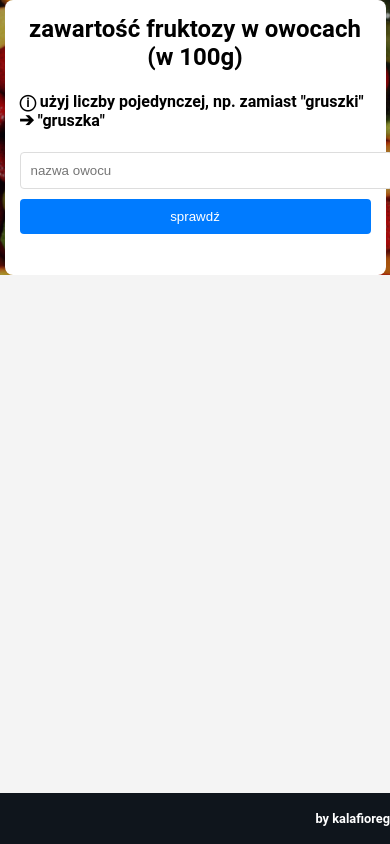
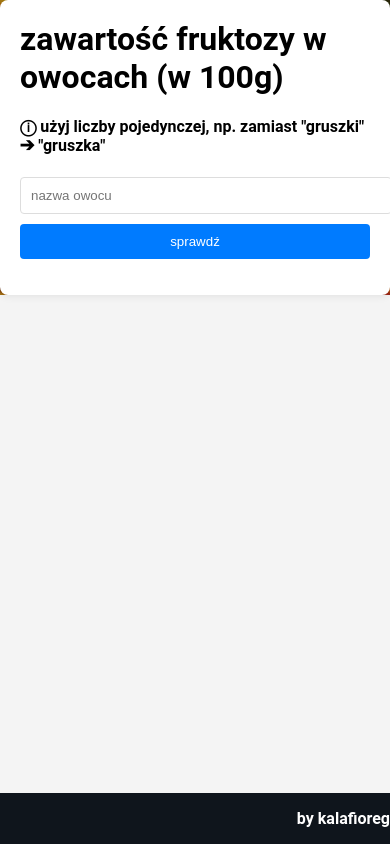
Before and after one commit to kalafioreg/fructose-content, a plain HTML site: page index.html in a window 390 px wide. Drawn offline with Linux system fonts and the light colour scheme.

Commit message:
Update style.css

```diff
--- a/style.css
+++ b/style.css
@@ -65,31 +65,24 @@ footer {
     bottom: 0;
 }
 
-/*for mobile devices */
 @media (max-width: 600px) {
     body {
-        height: auto;
+        height: auto; /* Dostosowanie wysokości do treści */
     }
 
     .container {
-        width: 90%;
-        padding: 15px;
-        height: auto;
-        box-shadow: none;
+        width: 100%; /* Kontener dopasowuje się do szerokości ekranu */
+        max-width: 90%; /* Maksymalnie 90% szerokości na mobilnych */
+        height: auto; /* Automatyczna wysokość na mobilnych */
     }
 
-    input[type="text"], button {
-        width: 100%;
+    input[type="text"] {
+        margin-right: 0;
         margin-bottom: 10px;
+        width: 100%; /* Pełna szerokość na urządzeniach mobilnych */
     }
 
-    h1 {
-        font-size: 1.5rem;
-        text-align: center;
-    }
-
-    footer {
-        font-size: 0.8rem;
-        padding: 5px;
+    button {
+        width: 100%; /* Pełna szerokość przycisku na mobilnych */
     }
 }
```
